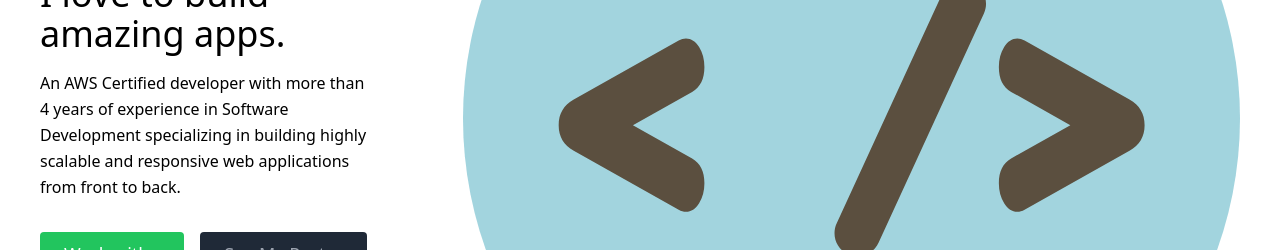
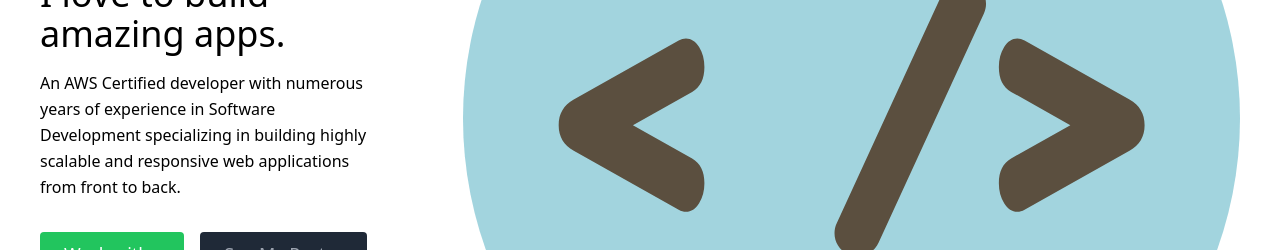
Before and after one commit to BharathR8/Sample-Portfolio, a React (Create React App) app: page / in a window 1280 px wide. Shown: the part 476-726 px from the top of the page. Built offline with nearby package versions, Linux system fonts and the light colour scheme.

Commit message:
Modified experience years in about section

```diff
--- a/src/components/about.js
+++ b/src/components/about.js
@@ -10,7 +10,7 @@ export default function About() {
                         <br className="hidden lg:inline-block" /> I love to build amazing apps.
                     </h1>
                     <p className="mb-8 leading-relaxed">
-                        An AWS Certified developer with more than 4 years of experience in Software Development specializing in building highly scalable and responsive web applications from front to back.
+                        An AWS Certified developer with numerous years of experience in Software Development specializing in building highly scalable and responsive web applications from front to back.
                     </p>
                     <div className="flex justify-center">
                         <a
```
